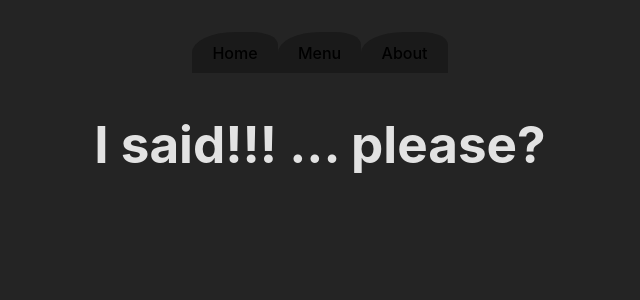
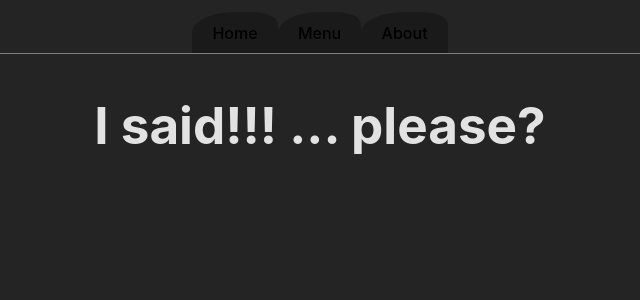
Before and after one commit to SalamanderCtesiphon/resturant-landing-page, a React (Vite) app: page / in a window 1280 px wide. Shown: the top 300 px of the page, without its empty margins (320-960 px from the left). Built offline with nearby package versions, Linux system fonts and the light colour scheme.

Commit message:
did some rough styling to the header

```diff
--- a/src/App.css
+++ b/src/App.css
@@ -4,3 +4,9 @@
   padding: 2rem;
   text-align: center;
 }
+
+header {
+  margin-top: -20px;
+  width: 60vw;
+  border-bottom: 1px solid gray;
+}
```
